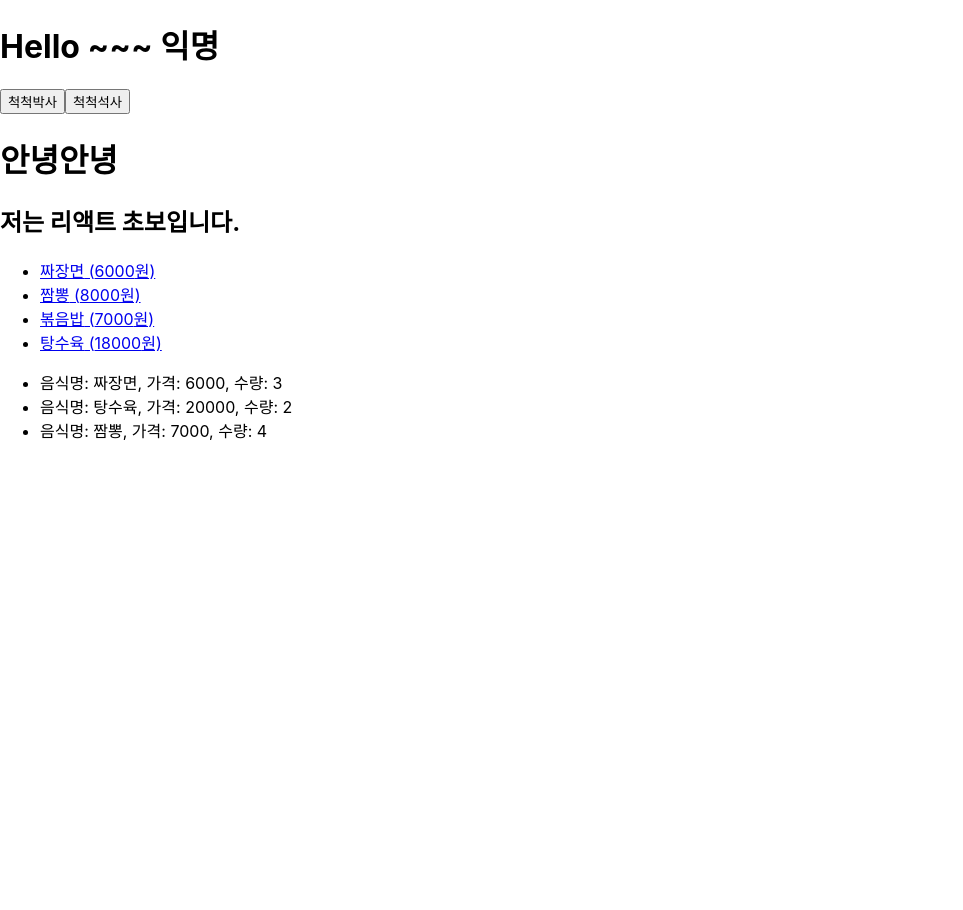
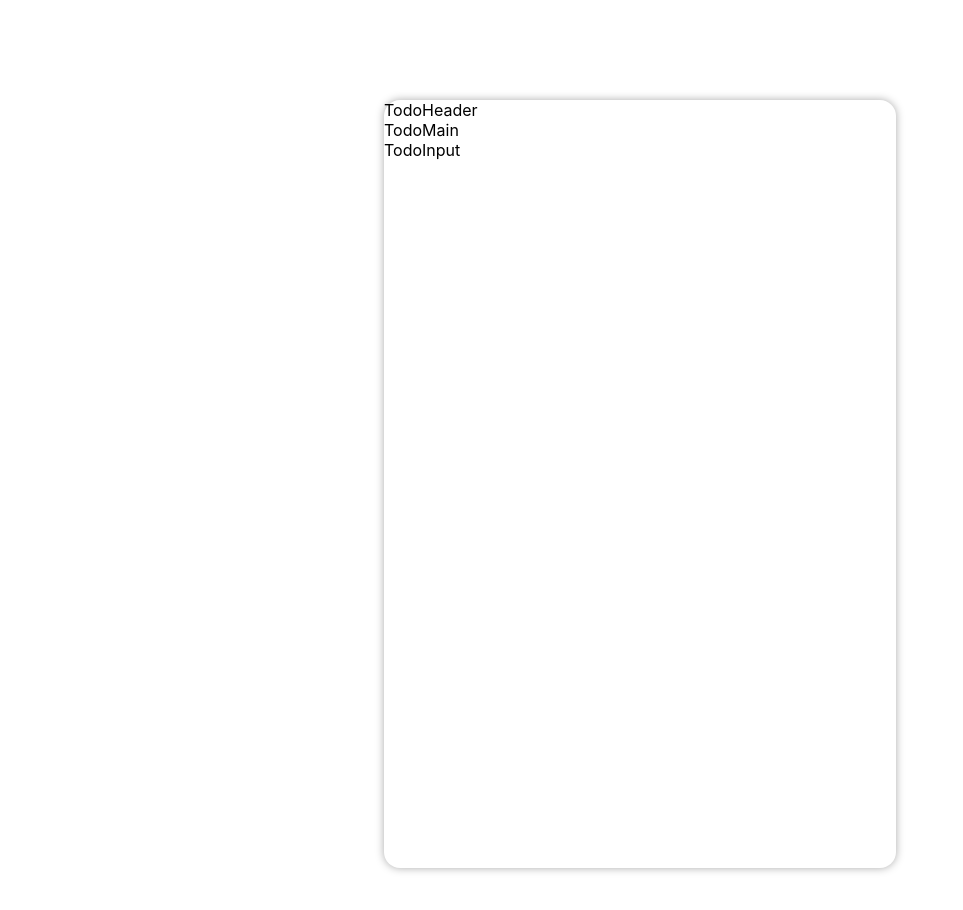
Before and after one commit to dlwlsgur0909/todo-react-app202301, a React (Create React App) app: page / in a window 1280 px wide. Shown: the top 910 px of the page, without its empty margins (0-963 px from the left). Before the commit the page ends 800 px from the top, so only its background shows below. Built offline with nearby package versions, Linux system fonts and the light colour scheme.

Commit message:
# TodoTemplate 및 component 파일 생성

```diff
--- a/src/App.js
+++ b/src/App.js
@@ -4,14 +4,19 @@
 import FoodList from './components/FoodList';
 import Hello from './components/Hello';
 import ItemMain from './components/item/ItemMain';
+import TodoTemplate from './components/todo/TodoTemplate';
 
 function App() {
   return (
     <>
-      <Hello />
+
+      {/* <Hello />
       <Greeting />
       <FoodList />
-      <ItemMain />
+    <ItemMain />       */}
+
+
+    <TodoTemplate />
     </>
   )
 }
--- /dev/null
+++ b/src/components/todo/TodoHeader.js
@@ -0,0 +1,9 @@
+import React from 'react'
+
+const TodoHeader = () => {
+  return (
+    <div>TodoHeader</div>
+  )
+}
+
+export default TodoHeader
--- /dev/null
+++ b/src/components/todo/TodoInput.js
@@ -0,0 +1,9 @@
+import React from 'react'
+
+const TodoInput = () => {
+  return (
+    <div>TodoInput</div>
+  )
+}
+
+export default TodoInput
--- /dev/null
+++ b/src/components/todo/TodoMain.js
@@ -0,0 +1,9 @@
+import React from 'react'
+
+const TodoMain = () => {
+  return (
+    <div>TodoMain</div>
+  )
+}
+
+export default TodoMain
--- /dev/null
+++ b/src/components/todo/TodoTemplate.js
@@ -0,0 +1,22 @@
+import React from 'react'
+
+// css 로딩
+import './css/TodoTemplate.css';
+
+// component import
+import TodoHeader from './TodoHeader';
+import TodoInput from './TodoInput';
+import TodoMain from './TodoMain';
+
+const TodoTemplate = () => {
+
+    return (
+    <div className='todo-template'>
+        <TodoHeader />
+        <TodoMain />
+        <TodoInput />
+    </div>
+  )
+}
+
+export default TodoTemplate
--- /dev/null
+++ b/src/components/todo/css/TodoTemplate.css
@@ -0,0 +1,10 @@
+
+.todo-template {
+    width: 512px;
+    height: 768px;
+    border-radius: 16px;
+    margin: 100px auto;
+    /* 음영 처리 */
+    /* x축, y축, 블러크기, 색상 */
+    box-shadow: 0 0 8px #aaa;
+}
```
